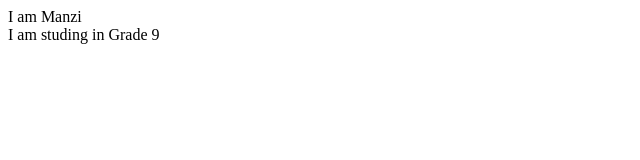
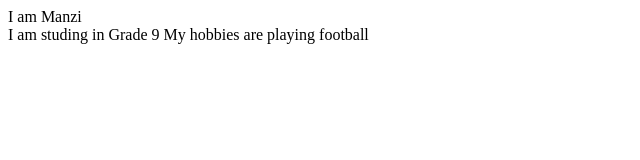
Before and after one commit to prince20x4/repository1, a plain HTML site: page index.html in a window 1280 px wide. Shown: the whole page, without its empty margins (0-640 px from the left). Drawn offline with Linux system fonts and the light colour scheme.

Commit message:
hobbies inserter

```diff
--- a/index.html
+++ b/index.html
@@ -7,5 +7,6 @@
   <body>
     I am Manzi<br>
     I am studing in Grade 9
+    My hobbies are playing football
   </body>
 </html>
```
